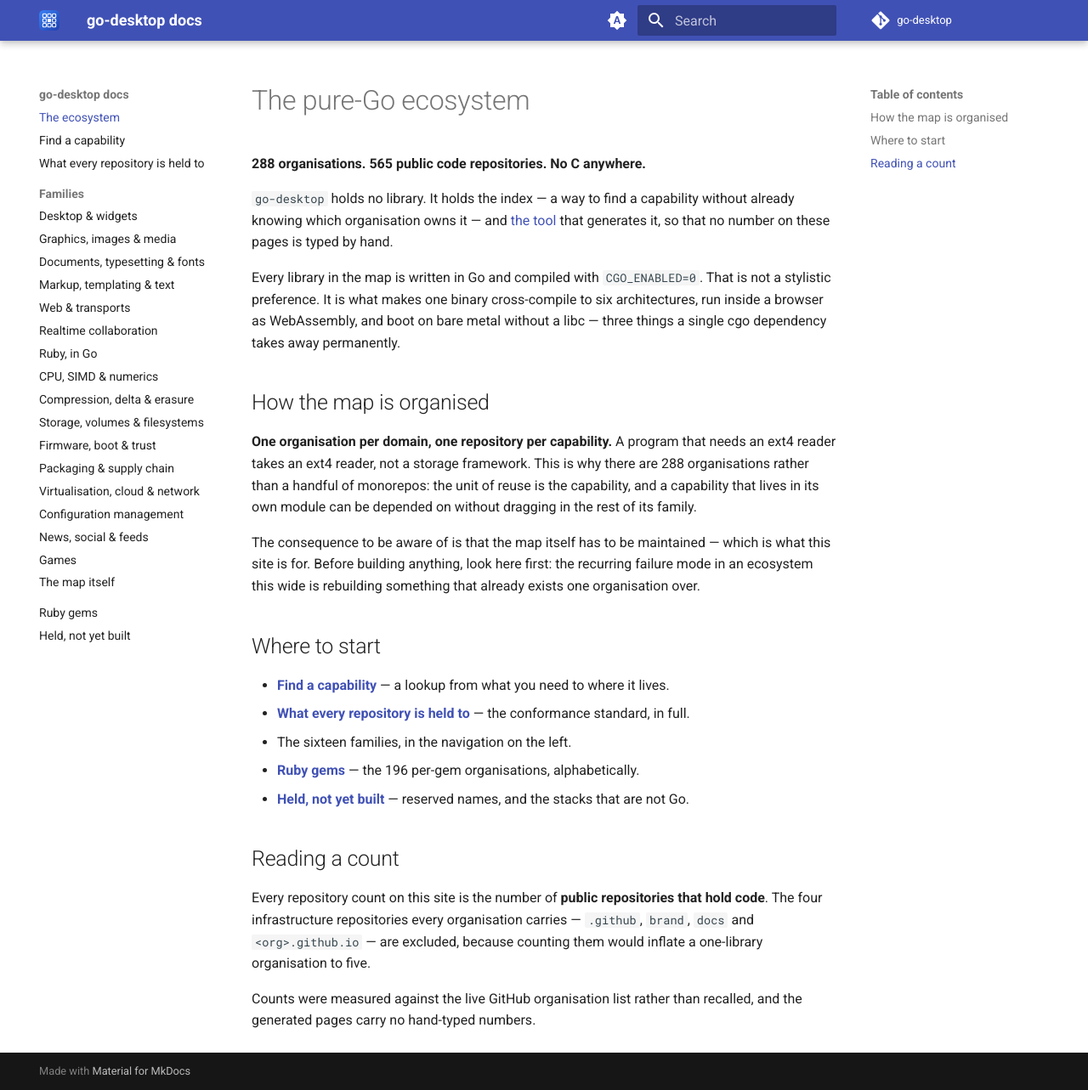
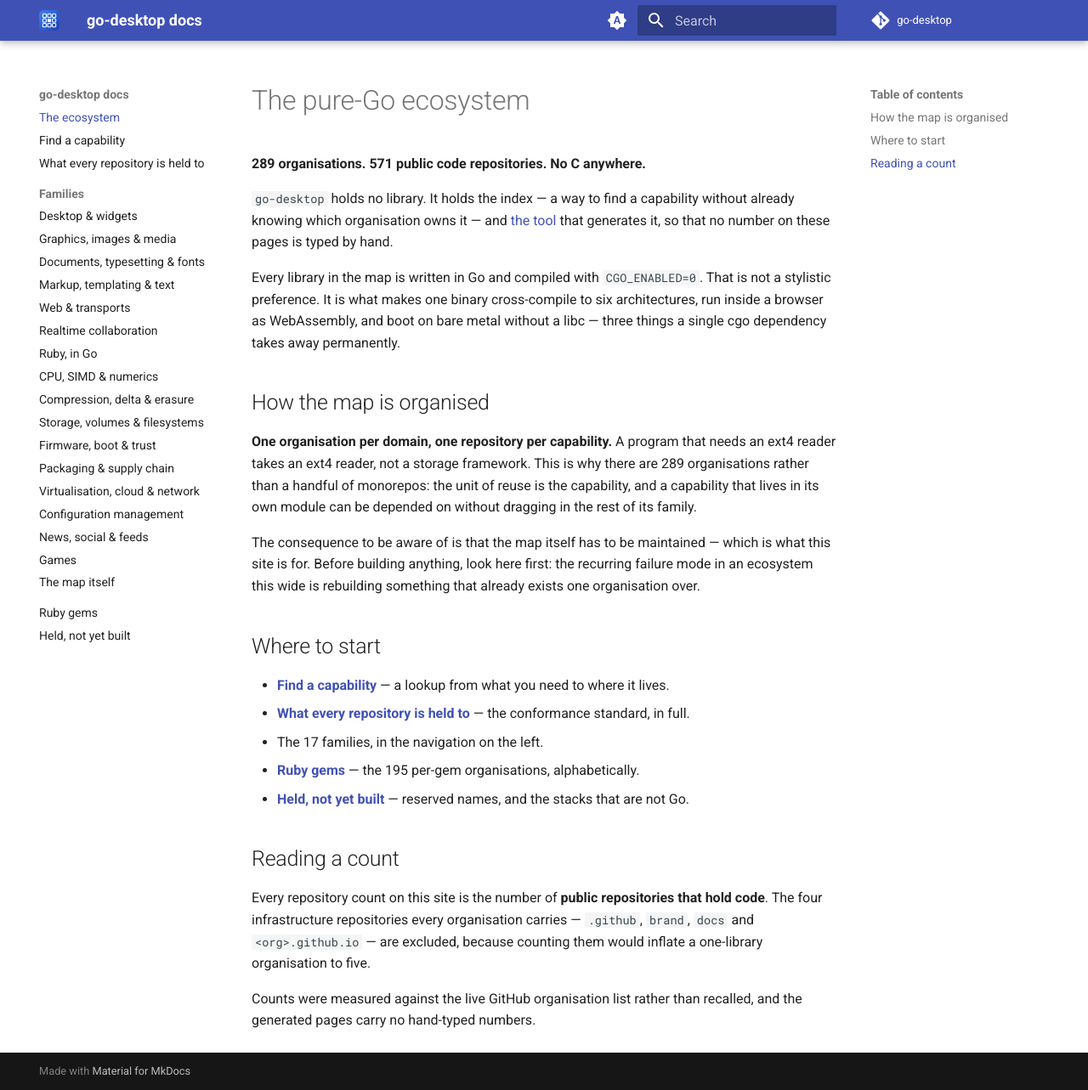
Before and after one commit to go-desktop/docs, an MkDocs documentation site: the page built from docs/index.md, in a window 1280 px wide and 1283 px high. Shown: the whole window at 85% size. Built offline with MkDocs 1.6.1 and Material for MkDocs 9.7.7, drawn with Linux system fonts in a browser that asks for light colours; the version menu is left out.

Commit message:
Regenerate from go-desktop/catalog
Twelve organisations retired from the map, three newly classified, and the
measured counts brought back in line with the live organisation list.

Co-Authored-By: Claude Opus 5 (1M context) <noreply@anthropic.com>

```diff
--- a/docs/index.md
+++ b/docs/index.md
@@ -1,6 +1,6 @@
 # The pure-Go ecosystem
 
-**288 organisations. 565 public code repositories. No C anywhere.**
+**289 organisations. 571 public code repositories. No C anywhere.**
 
 `go-desktop` holds no library. It holds the index — a way to find a capability
 without already knowing which organisation owns it — and
@@ -16,7 +16,7 @@ a libc — three things a single cgo dependency takes away permanently.
 
 **One organisation per domain, one repository per capability.** A program that
 needs an ext4 reader takes an ext4 reader, not a storage framework. This is why
-there are 288 organisations rather than a handful of monorepos: the unit of reuse
+there are 289 organisations rather than a handful of monorepos: the unit of reuse
 is the capability, and a capability that lives in its own module can be depended
 on without dragging in the rest of its family.
 
@@ -29,8 +29,8 @@ one organisation over.
 
 - **[Find a capability](finding.md)** — a lookup from what you need to where it lives.
 - **[What every repository is held to](standards.md)** — the conformance standard, in full.
-- The sixteen families, in the navigation on the left.
-- **[Ruby gems](gems.md)** — the 196 per-gem organisations, alphabetically.
+- The 17 families, in the navigation on the left.
+- **[Ruby gems](gems.md)** — the 195 per-gem organisations, alphabetically.
 - **[Held, not yet built](reserved.md)** — reserved names, and the stacks that are not Go.
 
 ## Reading a count
```
Also changed, not shown: docs/families/desktop.md (+1 -1 lines), docs/families/graphics.md (+3 -0 lines), docs/families/web.md (+1 -1 lines), docs/gems.md (+1 -1 lines).
